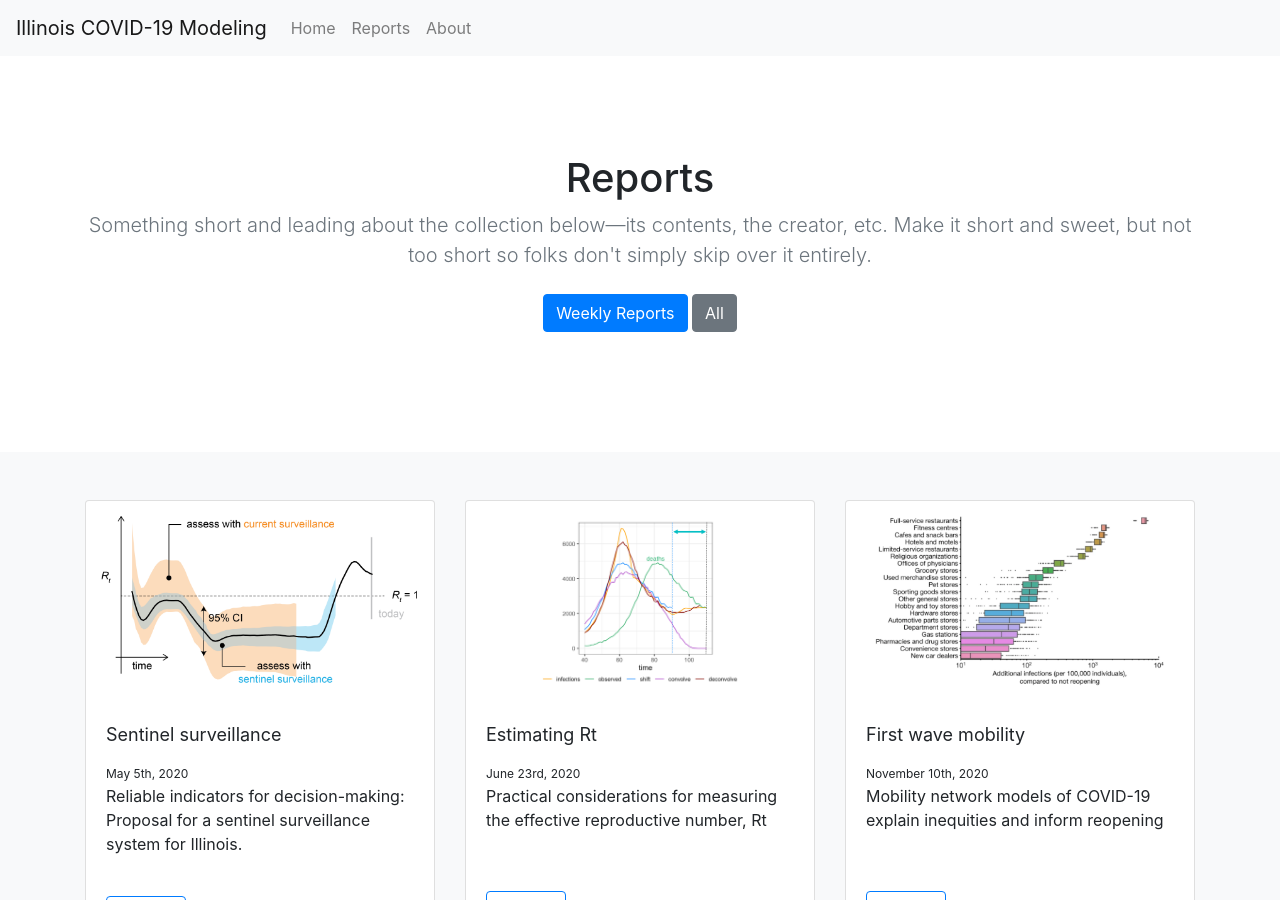
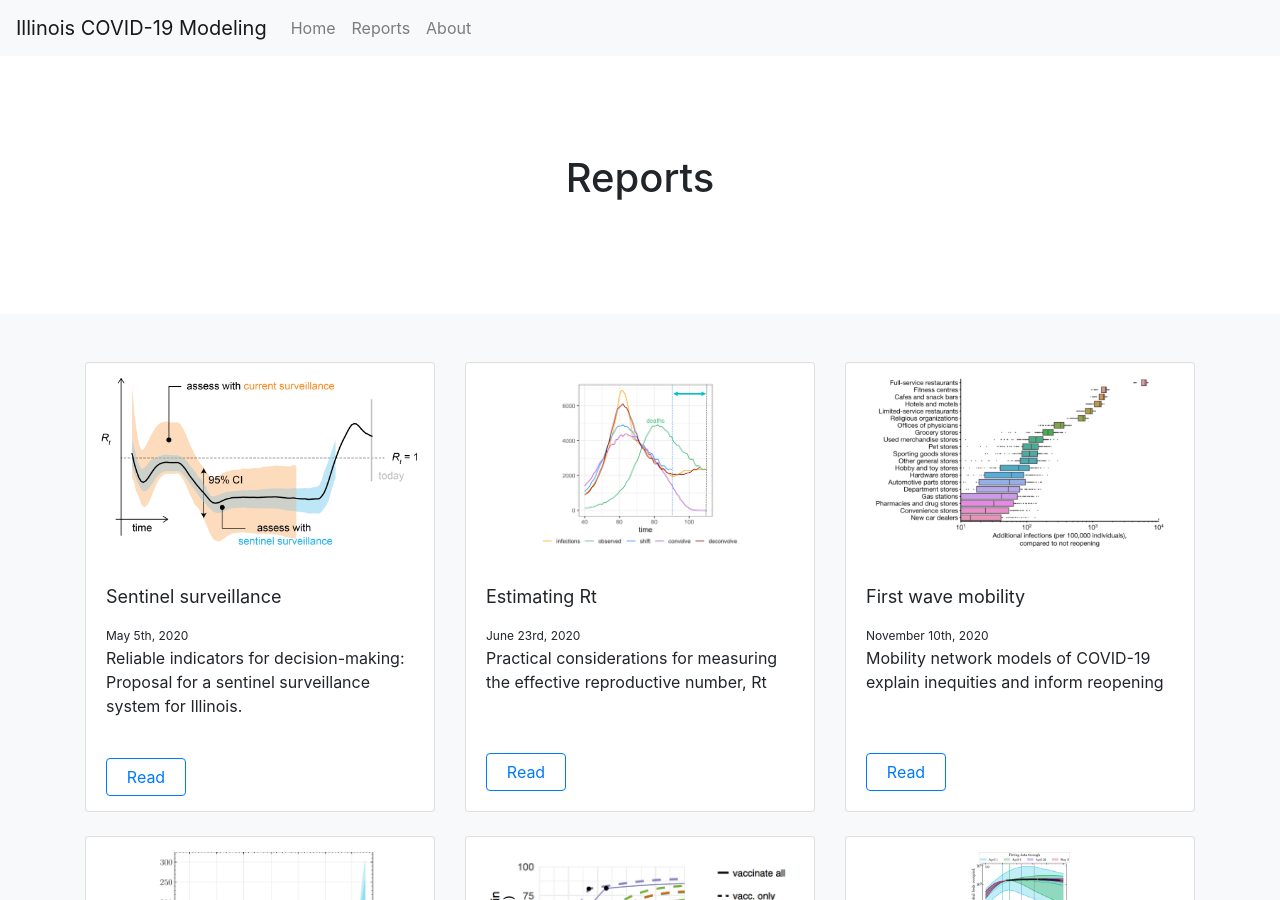
Before and after one commit to rohandandavati/rohandandavati.github.io, a Jekyll site: the page built from reports.html, in a window 1280 px wide and 900 px high. Built offline with Jekyll 4.4.1, drawn with Linux system fonts in a browser that asks for light colours; nearby versions of some CDN libraries; a script that is not in the unit is left out.

```diff
--- a/reports.html
+++ b/reports.html
@@ -61,10 +61,10 @@
       <section class="jumbotron text-center bg-white">
         <div class="container">
           <h1 class="jumbotron-heading">Reports</h1>
-          <p class="lead text-muted">Something short and leading about the collection below—its contents, the creator, etc. Make it short and sweet, but not too short so folks don't simply skip over it entirely.</p>
-          <p>
-            <a href="#" class="btn btn-primary my-2">Weekly Reports</a>
-            <a href="#" class="btn btn-secondary my-2">All</a>
+          <!--<p class="lead text-muted">Something short and leading about the collection below—its contents, the creator, etc. Make it short and sweet, but not too short so folks don't simply skip over it entirely.</p>-->
+          <!--<p>-->
+            <!--<a href="#" class="btn btn-primary my-2">Weekly Reports</a>-->
+            <!--<a href="#" class="btn btn-secondary my-2">All</a>-->
           </p>
         </div>
       </section>
```
Also changed, not shown: index.html (+6 -2 lines), 2 other files.
